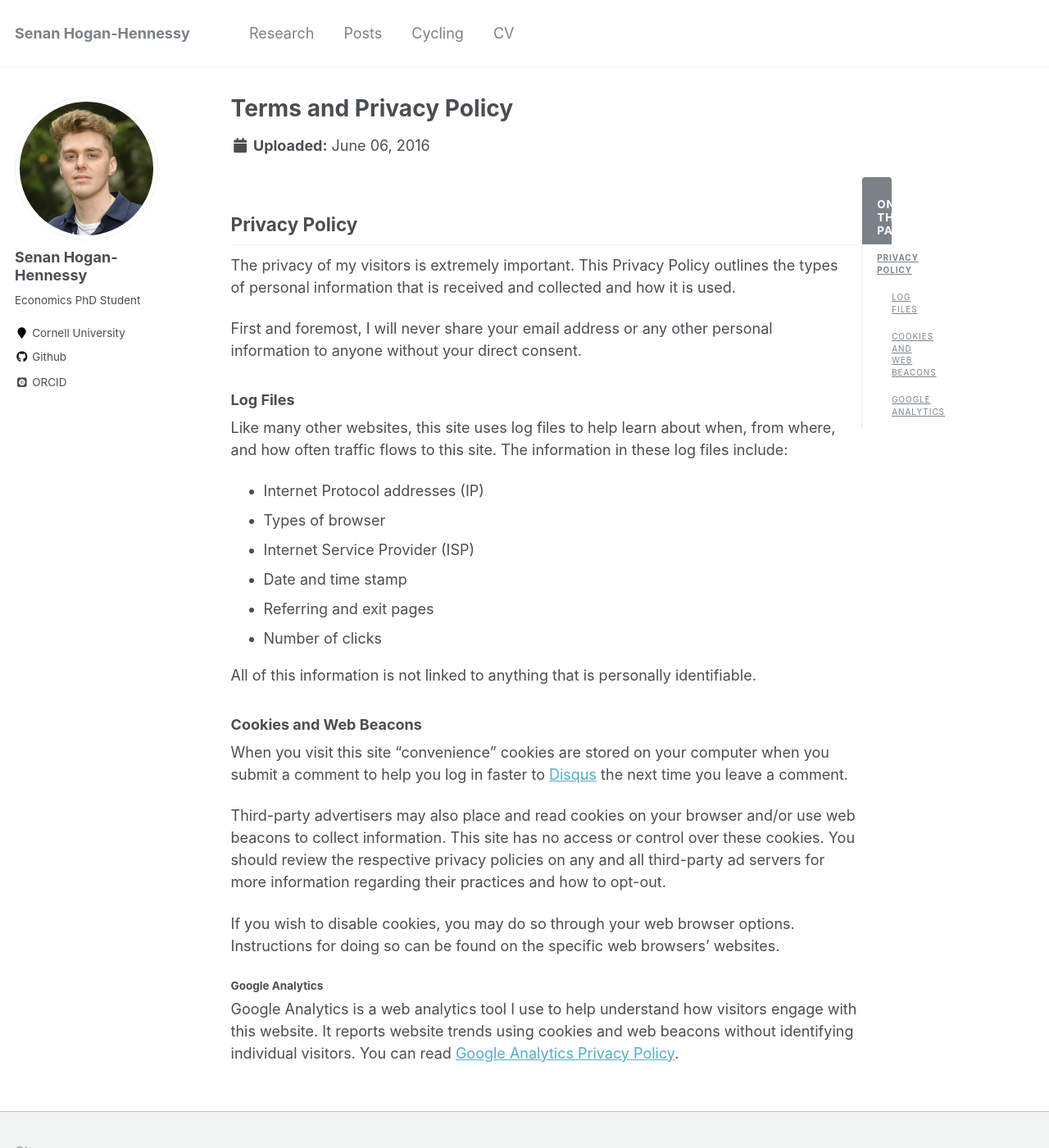
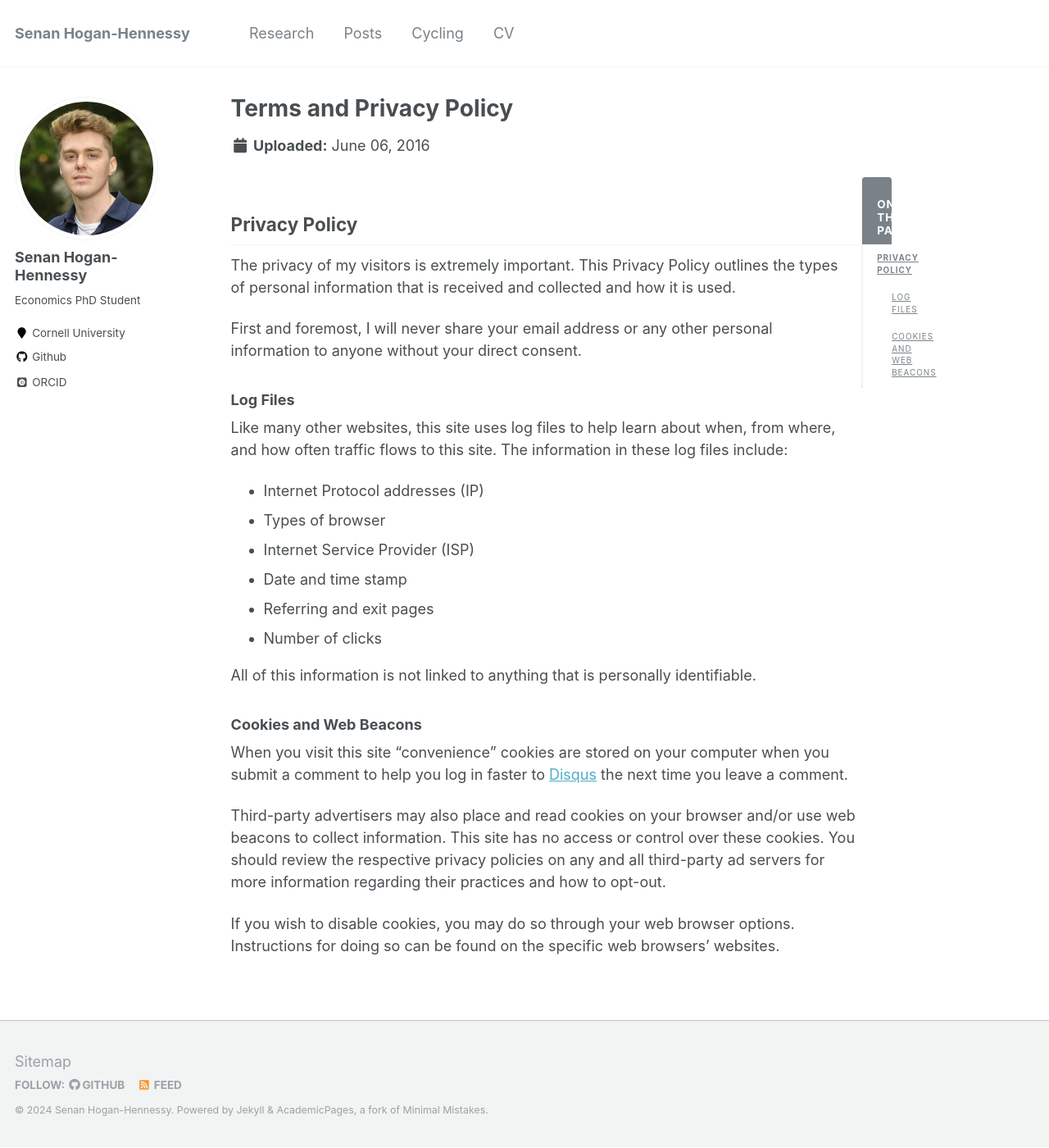
Before and after one commit to shoganhennessy/shoganhennessy.github.io, a Jekyll site: the page built from _pages/terms.md, in a window 1280 px wide and 1400 px high. Shown: the whole window at 82% size. Built offline with Jekyll 4.4.1, drawn with Linux system fonts in a browser that asks for light colours; some web fonts are replaced.

Commit message:
writing revisions.

```diff
--- a/_pages/terms.md
+++ b/_pages/terms.md
@@ -33,7 +33,3 @@
 Third-party advertisers may also place and read cookies on your browser and/or use web beacons to collect information. This site has no access or control over these cookies. You should review the respective privacy policies on any and all third-party ad servers for more information regarding their practices and how to opt-out.
 
 If you wish to disable cookies, you may do so through your web browser options. Instructions for doing so can be found on the specific web browsers' websites.
-
-#### Google Analytics
-
-Google Analytics is a web analytics tool I use to help understand how visitors engage with this website. It reports website trends using cookies and web beacons without identifying individual visitors. You can read [Google Analytics Privacy Policy](http://www.google.com/analytics/learn/privacy.html).
```
Also changed, not shown: _pages/about.md (+0 -1 lines), _pages/non-menu-page.md (+0 -1 lines).
